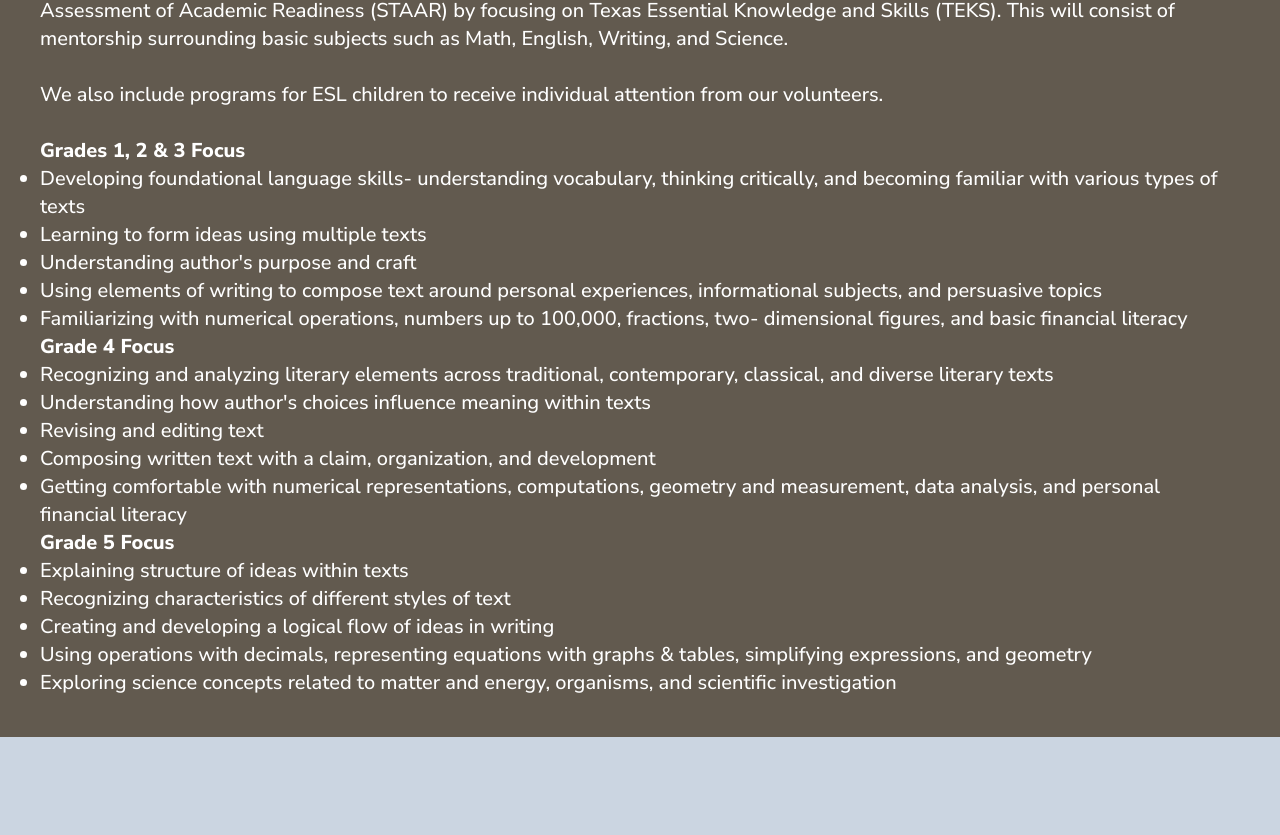
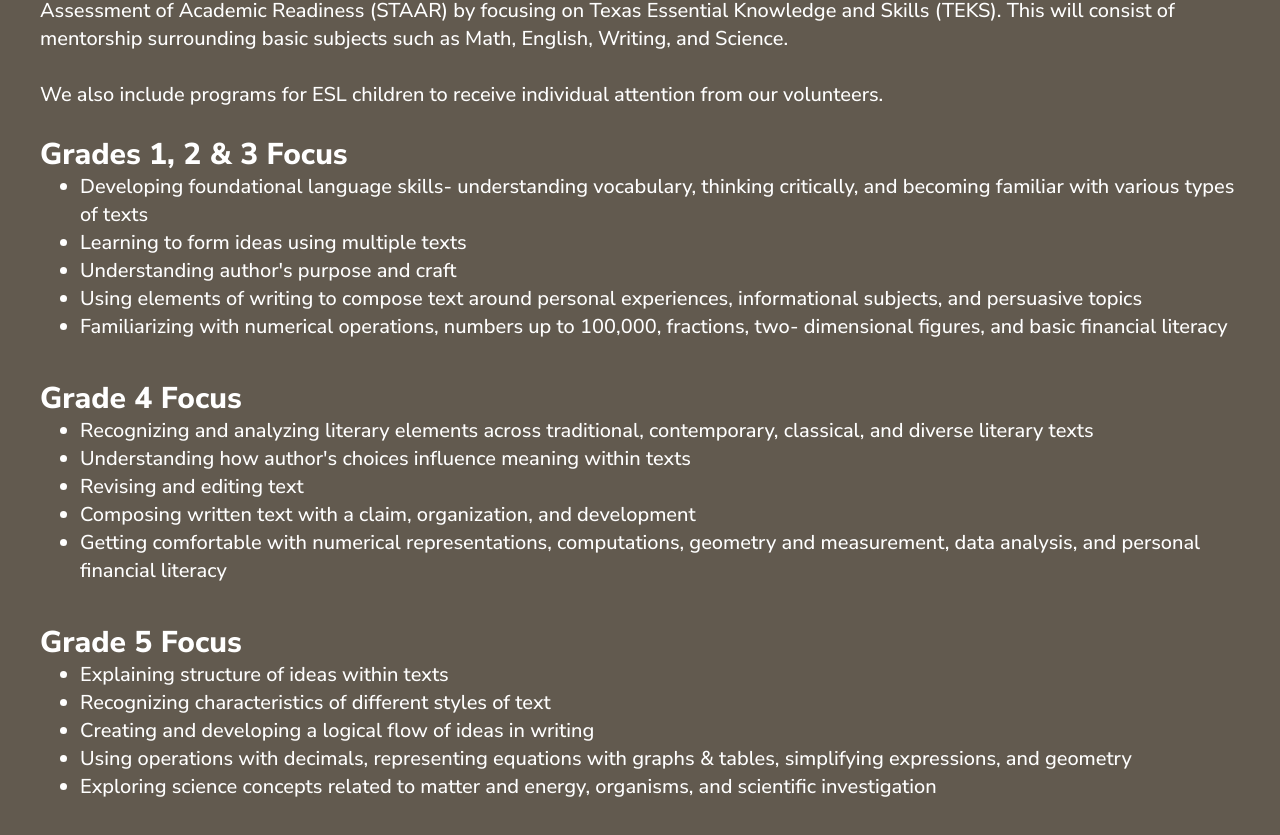
Before and after one commit to AshmeetC/PigeonProject, a React (Vite) app: page /courses in a window 1280 px wide. Shown: the part 831-1666 px from the top of the page. Before the commit the page ends 1568 px from the top, so only its background shows below. Built offline with nearby package versions, Linux system fonts and the light colour scheme.

Commit message:
update some stuff

```diff
--- a/index.html
+++ b/index.html
@@ -3,6 +3,7 @@
   <head>
     <meta charset="UTF-8" />
     <meta name="viewport" content="width=device-width, initial-scale=1.0" />
+    <link rel="icon" href="/src/assets/pigeon-svgrepo-com.svg" type="image/icon type">
     <title>Pigeon</title>
     <link rel="preconnect" href="https://fonts.googleapis.com">
     <link rel="preconnect" href="https://fonts.gstatic.com" crossorigin>
--- a/src/components/Courses.tsx
+++ b/src/components/Courses.tsx
@@ -45,10 +45,10 @@
                     <p>We also include programs for ESL children to receive individual attention from our
                         volunteers.</p><br />
                 </div>
-                    <header className="font-extrabold">
-                        <h2>Grades 1, 2 & 3 Focus</h2>
+                    <header className="font-extrabold text-3xl">
+                        <h2 className="">Grades 1, 2 & 3 Focus</h2>
                     </header>
-                    <ul className="list-disc">
+                    <ul className="list-disc mb-10 pl-10">
                         <li>Developing foundational language skills- understanding vocabulary, thinking
                             critically, and becoming familiar with various types of texts</li>
                         <li>Learning to form ideas using multiple texts</li>
@@ -58,10 +58,10 @@
                         <li>Familiarizing with numerical operations, numbers up to 100,000, fractions, two-
                             dimensional figures, and basic financial literacy</li>
                     </ul>
-                    <header className="font-extrabold">
+                    <header className="font-extrabold text-3xl">
                         <h2>Grade 4 Focus</h2>
                     </header>
-                    <ul className="list-disc">
+                    <ul className="list-disc mb-10 pl-10">
                         <li>Recognizing and analyzing literary elements across traditional, contemporary,
                             classical, and diverse literary texts</li>
                         <li>Understanding how author's choices influence meaning within texts</li>
@@ -70,10 +70,10 @@
                         <li>Getting comfortable with numerical representations, computations, geometry
                             and measurement, data analysis, and personal financial literacy</li>
                     </ul>
-                    <header className="font-extrabold">
+                    <header className="font-extrabold text-3xl">
                         <h2>Grade 5 Focus</h2>
                     </header>
-                    <ul className="list-disc">
+                    <ul className="list-disc mb-10 pl-10">
                         <li>Explaining structure of ideas within texts</li>
                         <li>Recognizing characteristics of different styles of text</li>
                         <li>Creating and developing a logical flow of ideas in writing</li>
--- a/src/components/Team.tsx
+++ b/src/components/Team.tsx
@@ -41,6 +41,7 @@
                 <motion.div initial={{ y: 50, opacity: 0 }} animate={{ y: 0, opacity: 1 }} transition={{ ease: "easeInOut", duration: 0.5 }} className="flex flex-col lg:flex-row mb-10 gap-10  bg-[#2f9fcf] rounded-3xl">
                     <div className="py-8 px-8 bg-[#7494a0] rounded-2xl flex flex-col items-center justify-center opacity-75">
                         <img className="w-64 h-64 object-cover" src="https://t3.ftcdn.net/jpg/05/16/27/58/360_F_516275801_f3Fsp17x6HQK0xQgDQEELoTuERO4SsWV.jpg" alt="Description of the image" />
+                        <h1 className="mt-4 text-xl">Manas Aysola | Co-Founder</h1>
                         <p className="mt-4 text-center">Some text underneath the image Some text underneath the image Some text underneath the image Some text underneath the image</p>
                     </div>
                 </motion.div>
@@ -48,6 +49,7 @@
                 <motion.div initial={{ y: 50, opacity: 0 }} animate={{ y: 0, opacity: 1 }} transition={{ ease: "easeInOut", duration: 0.5 }} className="flex flex-col lg:flex-row mb-10 gap-10  bg-[#2f9fcf] rounded-3xl">
                     <div className="py-8 px-8 bg-[#7494a0] rounded-2xl flex flex-col items-center justify-center opacity-75">
                         <img className="w-64 h-64 object-cover" src="https://t3.ftcdn.net/jpg/05/16/27/58/360_F_516275801_f3Fsp17x6HQK0xQgDQEELoTuERO4SsWV.jpg" alt="Description of the image" />
+                        <h1 className="mt-4 text-xl">Allison Gutierrez | Co-Founder</h1>
                         <p className="mt-4 text-center">Some text underneath the image Some text underneath the image Some text underneath the image Some text underneath the image</p>
                     </div>
                 </motion.div>
@@ -55,6 +57,7 @@
                 <motion.div initial={{ y: 50, opacity: 0 }} animate={{ y: 0, opacity: 1 }} transition={{ ease: "easeInOut", duration: 0.5 }} className="flex flex-col lg:flex-row mb-10 gap-10  bg-[#2f9fcf] rounded-3xl">
                     <div className="py-8 px-8 bg-[#7494a0] rounded-2xl flex flex-col items-center justify-center opacity-75">
                         <img className="w-64 h-64 object-cover" src="https://t3.ftcdn.net/jpg/05/16/27/58/360_F_516275801_f3Fsp17x6HQK0xQgDQEELoTuERO4SsWV.jpg" alt="Description of the image" />
+                        <h1 className="mt-4 text-xl">Shiva Uppaladinni | Officer</h1>
                         <p className="mt-4 text-center">Some text underneath the image Some text underneath the image Some text underneath the image Some text underneath the image</p>
                     </div>
                 </motion.div>
@@ -62,6 +65,7 @@
                 <motion.div initial={{ y: 50, opacity: 0 }} animate={{ y: 0, opacity: 1 }} transition={{ ease: "easeInOut", duration: 0.5 }} className="flex flex-col lg:flex-row mb-10 gap-10  bg-[#2f9fcf] rounded-3xl">
                     <div className="py-8 px-8 bg-[#7494a0] rounded-2xl flex flex-col items-center justify-center opacity-75">
                         <img className="w-64 h-64 object-cover" src="https://t3.ftcdn.net/jpg/05/16/27/58/360_F_516275801_f3Fsp17x6HQK0xQgDQEELoTuERO4SsWV.jpg" alt="Description of the image" />
+                        <h1 className="mt-4 text-xl">Ashmeet Chhabra | Technology Officer</h1>
                         <p className="mt-4 text-center">Some text underneath the image Some text underneath the image Some text underneath the image Some text underneath the image</p>
                     </div>
                 </motion.div>
@@ -69,6 +73,7 @@
                 <motion.div initial={{ y: 50, opacity: 0 }} animate={{ y: 0, opacity: 1 }} transition={{ ease: "easeInOut", duration: 0.5 }} className="flex flex-col lg:flex-row mb-10 gap-10  bg-[#2f9fcf] rounded-3xl">
                     <div className="py-8 px-8 bg-[#7494a0] rounded-2xl flex flex-col items-center justify-center opacity-75">
                         <img className="w-64 h-64 object-cover" src="https://t3.ftcdn.net/jpg/05/16/27/58/360_F_516275801_f3Fsp17x6HQK0xQgDQEELoTuERO4SsWV.jpg" alt="Description of the image" />
+                        <h1 className="mt-4 text-xl">Eric Chen | Technology Officer</h1>
                         <p className="mt-4 text-center">Some text underneath the image Some text underneath the image Some text underneath the image Some text underneath the image</p>
                     </div>
                 </motion.div>
@@ -76,6 +81,7 @@
                 <motion.div initial={{ y: 50, opacity: 0 }} animate={{ y: 0, opacity: 1 }} transition={{ ease: "easeInOut", duration: 0.5 }} className="flex flex-col lg:flex-row mb-10 gap-10  bg-[#2f9fcf] rounded-3xl">
                     <div className="py-8 px-8 bg-[#7494a0] rounded-2xl flex flex-col items-center justify-center opacity-75">
                         <img className="w-64 h-64 object-cover" src="https://t3.ftcdn.net/jpg/05/16/27/58/360_F_516275801_f3Fsp17x6HQK0xQgDQEELoTuERO4SsWV.jpg" alt="Description of the image" />
+                        <h1 className="mt-4 text-xl">Name | Position (founder)</h1>
                         <p className="mt-4 text-center">Some text underneath the image Some text underneath the image Some text underneath the image Some text underneath the image</p>
                     </div>
                 </motion.div>
```
Also changed, not shown: src/components/About.tsx (+6 -6 lines).
